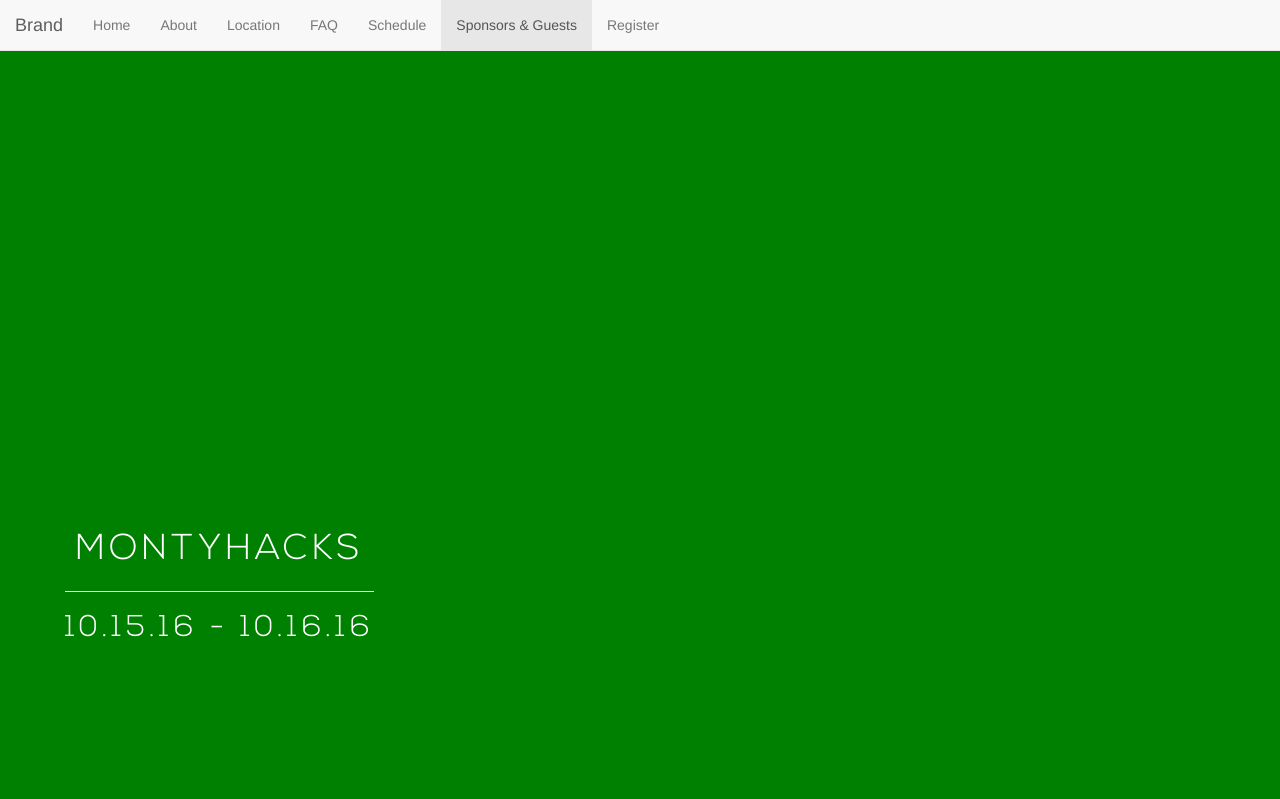
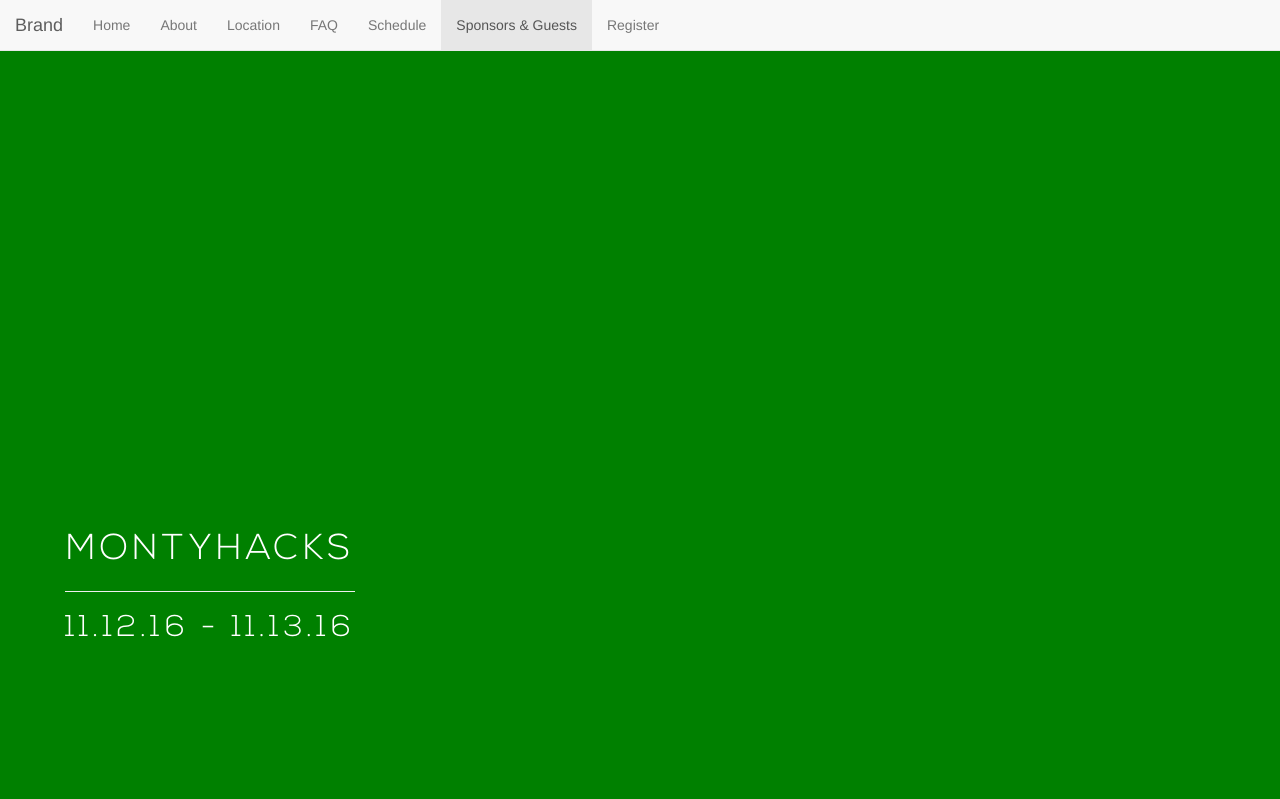
Before and after one commit to iChauster/montyhacks, a Node server app: page / in a window 1280 px wide. Shown: the top 799 px of the page. Run offline with Node 20, Linux system fonts and the light colour scheme; some libraries are stand-ins or nearby versions.

Commit message:
date change

```diff
--- a/views/index.jade
+++ b/views/index.jade
@@ -46,7 +46,7 @@ html(lang ='en')
 				.brand
 					h1 MONTYHACKS
 					hr
-					h2#dat 10.15.16 - 10.16.16
+					h2#dat 11.12.16 - 11.13.16
 		#about
 			.container
 				.monty.margtop
```
Also changed, not shown: 1 other file.
